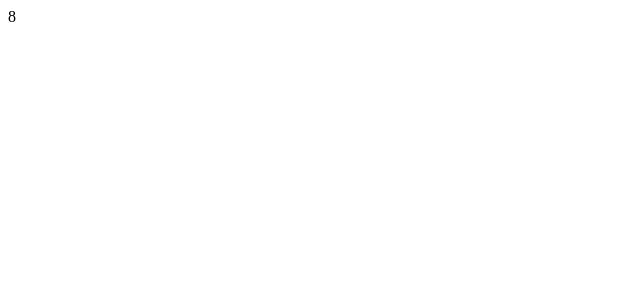
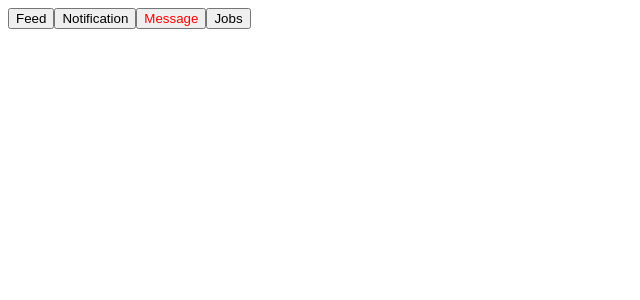
Before and after one commit to Harmankhurana/Cohort-3-Full-Stack-WebDevelopment, a React (Vite) app in the folder Week 9 - React.js/react-basics/: page / in a window 1280 px wide. Shown: the top 300 px of the page, without its empty margins (0-640 px from the left). Built offline with nearby package versions, Linux system fonts and the light colour scheme.

Commit message:
feat: Creating a Linkedin Tabs

```diff
--- /dev/null
+++ b/Week 9 - React.js/react-basics/src/LinkedinTab.jsx
@@ -0,0 +1,17 @@
+import React, { useState, useSyncExternalStore } from "react";
+
+function LinkedinTab() {
+    const [currentTab, setCurrentTab] = useState('messages');
+
+    return(
+        <div>
+            <button style = {{color : currentTab == "feed" ? "red" : "black"}}>Feed</button>
+            <button style = {{color : currentTab == "notifications" ? "red" : "black"}}>Notification</button>
+            <button style = {{color : currentTab == "messages" ? "red" : "black"}}>Message</button>
+            <button style = {{color : currentTab == "jobs" ? "red" : "black"}}>Jobs</button>
+        </div>
+
+    )
+}
+
+export default LinkedinTab
--- a/Week 9 - React.js/react-basics/src/main.jsx
+++ b/Week 9 - React.js/react-basics/src/main.jsx
@@ -9,9 +9,10 @@ import Props from './Props.jsx'
 import ToggleMessage from './ToggleMessage.jsx'
 import Notication from './Notification.jsx'
 import Counter from './useEffectHook.jsx'
+import LinkedinTab from './LinkedinTab.jsx'
 
 createRoot(document.getElementById('root')).render(
   <StrictMode>
-    <Counter />
+    <LinkedinTab />
   </StrictMode>,
 )
```
